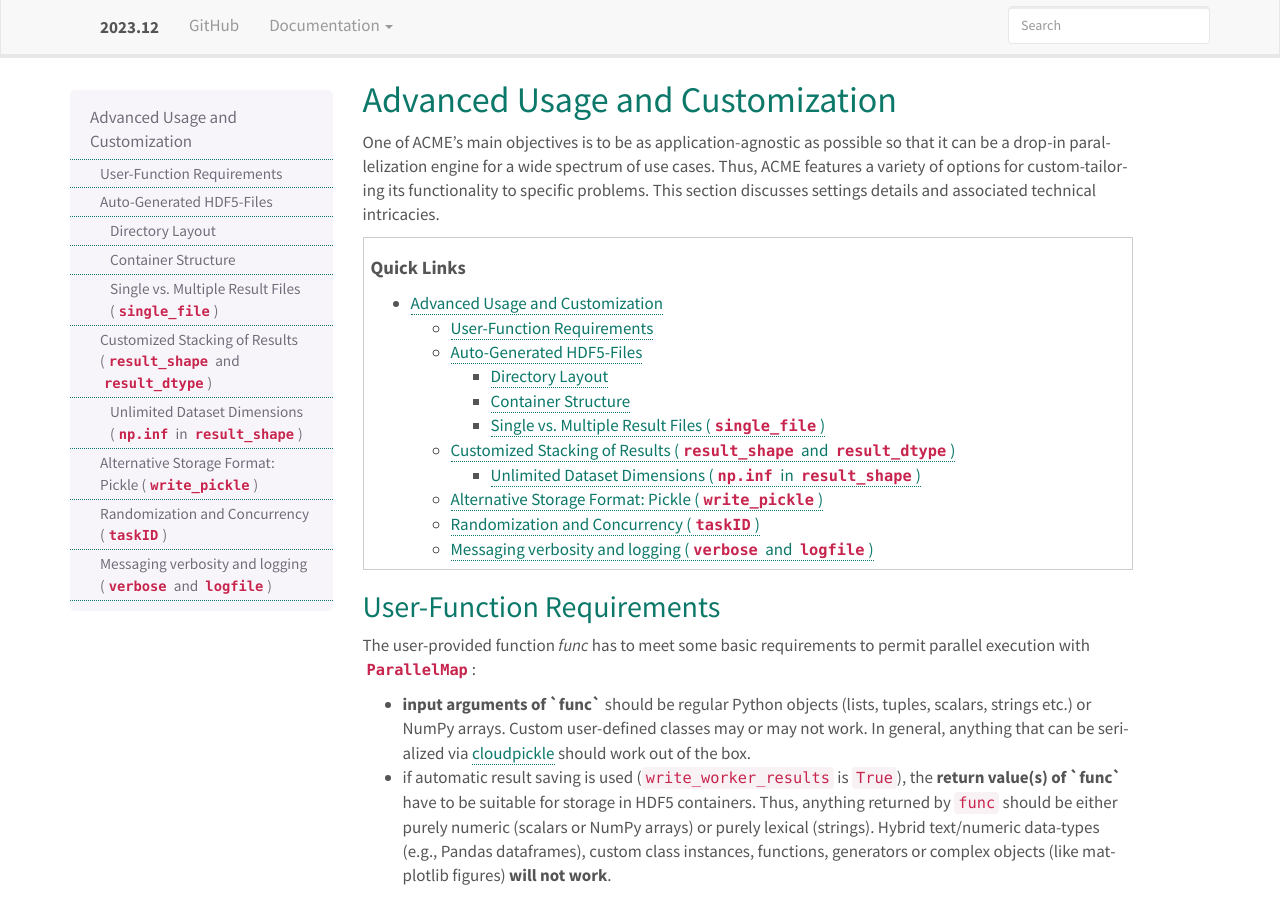
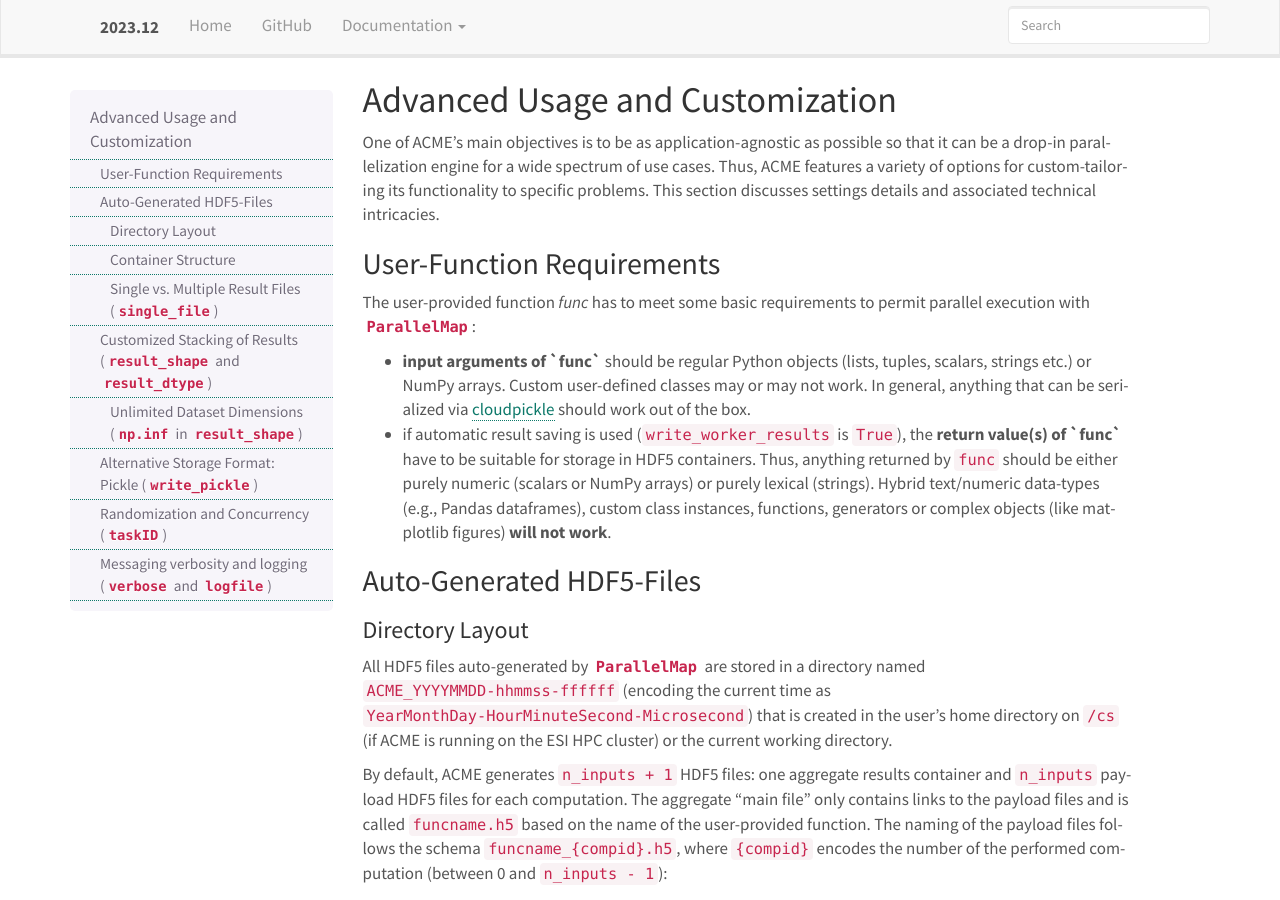
Before and after one commit to esi-neuroscience/acme, a Sphinx documentation site: the page built from doc/source/advanced_usage.rst, in a window 1280 px wide and 900 px high. Built offline with Sphinx 7.4.7, drawn with Linux system fonts in a browser that asks for light colours.

Commit message:
DOC: Removed local TOCs + added Home link
- removed local "Quick Links" sections at top of page
- include "Home" link (pointing to index.html) in navbar

On branch dev
Changes to be committed:
	modified:   doc/source/advanced_usage.rst
	modified:   doc/source/conf.py
	modified:   doc/source/contributing.rst
	modified:   doc/source/troubleshooting_faq.rst
	modified:   doc/source/userguide.rst

```diff
--- a/doc/source/advanced_usage.rst
+++ b/doc/source/advanced_usage.rst
@@ -10,9 +10,6 @@ so that it can be a drop-in parallelization engine for a wide spectrum of
 use cases. Thus, ACME features a variety of options for
 custom-tailoring its functionality to specific problems. This section
 discusses settings details and associated technical intricacies.
-
-.. contents:: Quick Links
-    :depth: 3
 
 User-Function Requirements
 --------------------------
--- a/doc/source/conf.py
+++ b/doc/source/conf.py
@@ -126,6 +126,7 @@ html_theme_options = {
     "globaltoc_depth": 1,
     "bootswatch_theme": "lumen",
     "navbar_links": [
+        ("Home", "index"),
         ("GitHub", "https://www.github.com/esi-neuroscience/acme", True),
     ],
 }
--- a/doc/source/contributing.rst
+++ b/doc/source/contributing.rst
@@ -10,9 +10,6 @@ We always welcome contributions to ACME! If you want to extend or modify
 ACME, please don't hesitate to get in touch via our
 `GitHub Issue Tracker <https://github.com/esi-neuroscience/acme/issues>`_.
 We're looking forward to hearing from you!
-
-.. contents:: Quick Links
-    :depth: 3
 
 Development Setup
 -----------------
--- a/doc/source/troubleshooting_faq.rst
+++ b/doc/source/troubleshooting_faq.rst
@@ -10,9 +10,6 @@ times in parallel. Thus, only problems that can be split up into
 independent tasks can be processed with :class:`~acme.ParallelMap` ("embarassingly parallel workloads").
 Inter-process communication, worker-synchronization or shared memory
 problems **will not work**.
-
-.. contents:: Quick Links
-    :depth: 2
 
 If Things Go Wrong
 ^^^^^^^^^^^^^^^^^^
--- a/doc/source/userguide.rst
+++ b/doc/source/userguide.rst
@@ -8,9 +8,6 @@ Walkthrough
 Learn how to get the most out of ACME for your own work by running through a
 quick but (hopefully) illustrative example that starts simple and subsequently
 turns on ACME's bells and whistles.
-
-.. contents:: Quick Links
-    :depth: 3
 
 Setup
 -----
```
